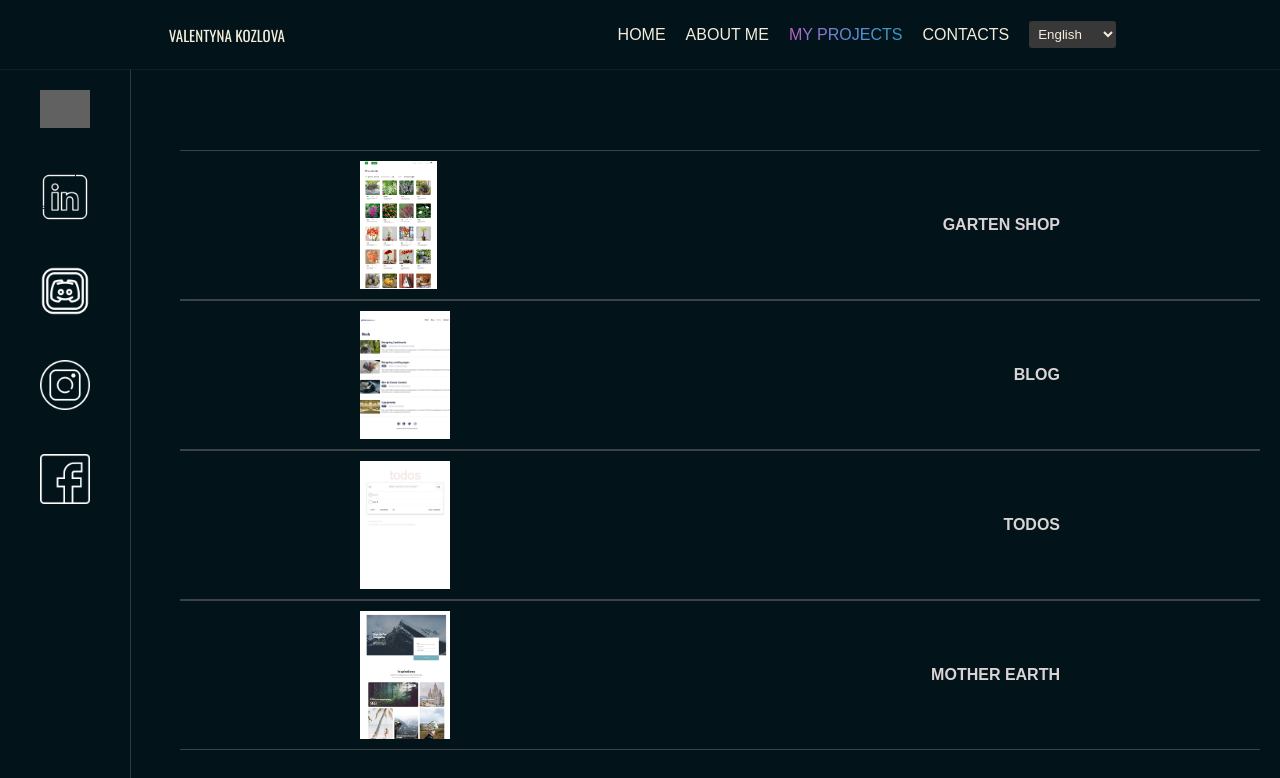
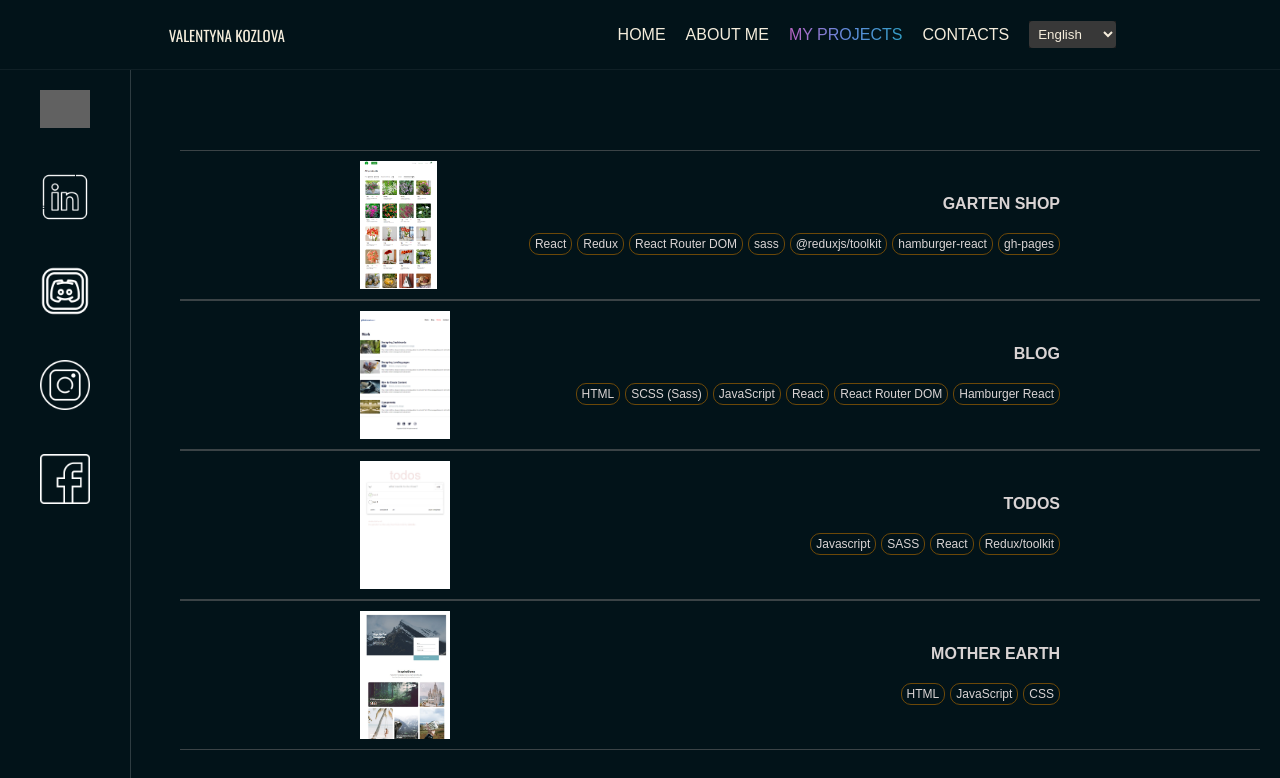
Before and after one commit to valetronika/portfolio_Kozlova_Valentyna, a React (Create React App) app: page /works in a window 1280 px wide. Shown: the top 778 px of the page. Built offline with nearby package versions, Linux system fonts and the light colour scheme; grey boxes are pictures that could not be loaded.

Commit message:
add StackRenderComponent component

```diff
--- a/src/components/ProjectItem/ProjectItem.jsx
+++ b/src/components/ProjectItem/ProjectItem.jsx
@@ -2,6 +2,8 @@ import React, { useEffect, useState } from "react";
 import s from "./ProjectItem.module.scss";
 import Button from "../Button/Button";
 import { useNavigate } from "react-router-dom";
+import PropTypes from "prop-types";
+import StackRenderComponent from "../StackRenderComponent/StackRenderComponent";
 
 export default function ProjectItem({ element, className }) {
   const [isHovered, setIsHovered] = useState(false);
@@ -33,7 +35,7 @@ export default function ProjectItem({ element, className }) {
   };
 
   /**
-   * для зміни розміру блоку при наведенні
+   * для зміни розміру блоку при наведені
    */
   const handleMouseEnter = () => {
     setIsHovered(true);
@@ -47,14 +49,14 @@ export default function ProjectItem({ element, className }) {
   // клас для усього контейнеру
   const containerClassName = isMobile
     ? s.mobile
-    : isHovered
+    : (isHovered
     ? `${s[className]} ${s.hovered}`
-    : s[className];
+    : s[className]);
 
 
   return (
     <div
-      role="button"
+      role="dialog"
       className={containerClassName}
       onMouseEnter={handleMouseEnter}
       onMouseLeave={handleMouseLeave}
@@ -69,6 +71,8 @@ export default function ProjectItem({ element, className }) {
       <div className={s.info}>
         <div className={s.title}>{element.title}</div>
 
+{/* ====================сюди вставити компоненту зі стаком */}
+        <StackRenderComponent stacks_array={element.general_info.stack} />
         {/* =============BUTTONS CONTAINER */}
         {(isHovered && !isMobile ) && (
           <div className={s.info__buttons_container}>
@@ -90,3 +94,9 @@ export default function ProjectItem({ element, className }) {
     </div>
   );
 }
+
+
+ProjectItem.propTypes = {
+  element:PropTypes.object.isRequired,
+  className:PropTypes.string.isRequired,
+}
--- a/src/components/ProjectItem/ProjectItem.module.scss
+++ b/src/components/ProjectItem/ProjectItem.module.scss
@@ -18,7 +18,7 @@
     background-color: transparent;
 
     text-transform: uppercase;
-    align-self: center;
+    align-self: flex-end;
     font-size: 1em;
     font-weight: 700;
 
@@ -33,7 +33,7 @@
     display: flex;
     flex-direction: column;
     justify-content: center;
-    gap: 80px;
+    gap: 20px;
     background-color: transparent;
 
     &__buttons_container {
--- /dev/null
+++ b/src/components/StackRenderComponent/StackRenderComponent.jsx
@@ -0,0 +1,19 @@
+import React from "react";
+import s from "./StackRenderComponent.module.scss";
+import PropTypes from "prop-types";
+export default function StackRenderComponent({ stacks_array }) {
+    console.log(stacks_array);
+    return (
+        <div className={s.stack}>
+            {stacks_array.map((stack) => (
+                <div className={s.stack_container} key={stack.id}>
+                    {stack}
+                </div>
+            ))}
+        </div>
+    );
+}
+
+StackRenderComponent.propTypes = {
+    stacks_array: PropTypes.array.isRequired,
+};
--- /dev/null
+++ b/src/components/StackRenderComponent/StackRenderComponent.module.scss
@@ -0,0 +1,18 @@
+.stack {
+    display: flex;
+    flex-direction: row;
+    justify-content: flex-end;
+
+    gap: 5px;
+    background-color: transparent;
+
+    &_container {
+        background-color: transparent;
+
+        border: 1px solid rgba(139, 88, 5, 0.781);
+
+        border-radius: 10px;
+        font-size: 12px;
+        padding: 3px 5px;
+    }
+}
```
Also changed, not shown: 1 other file (tests, documents, lock files or other folders).
